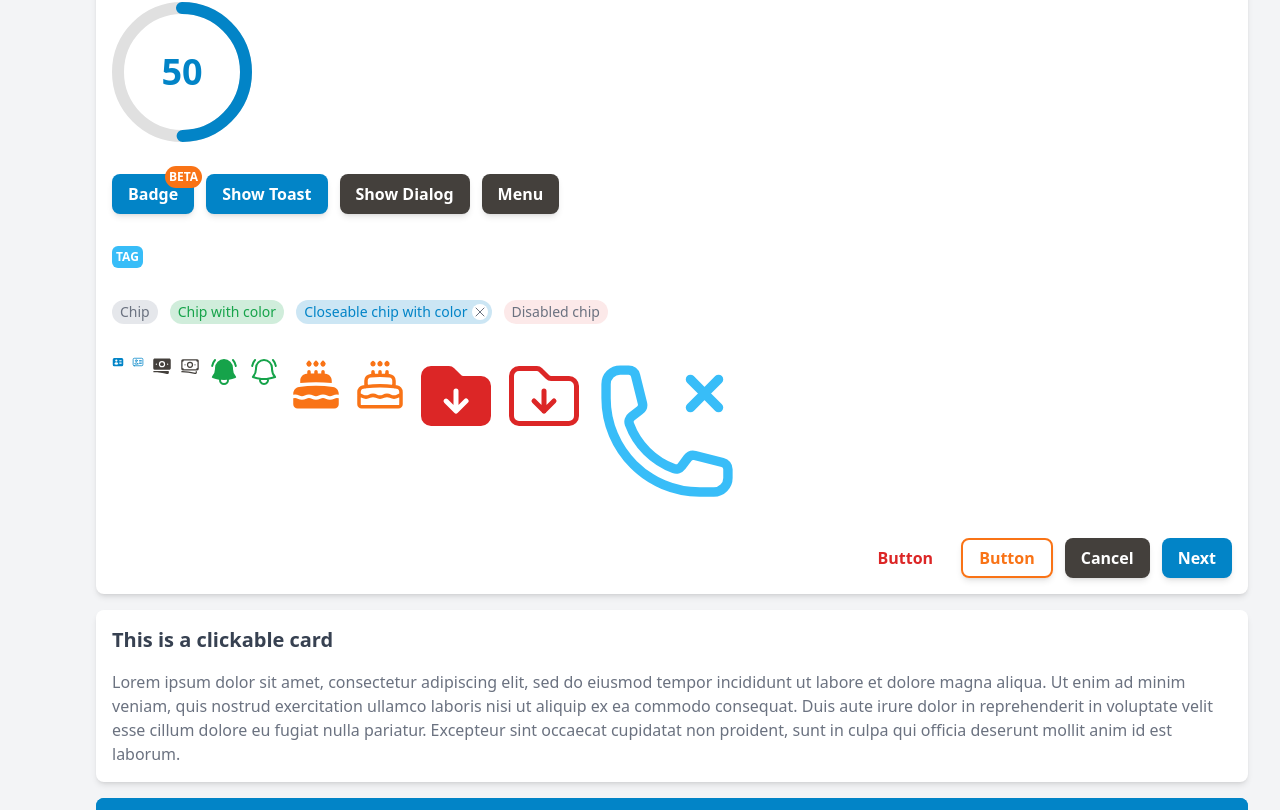
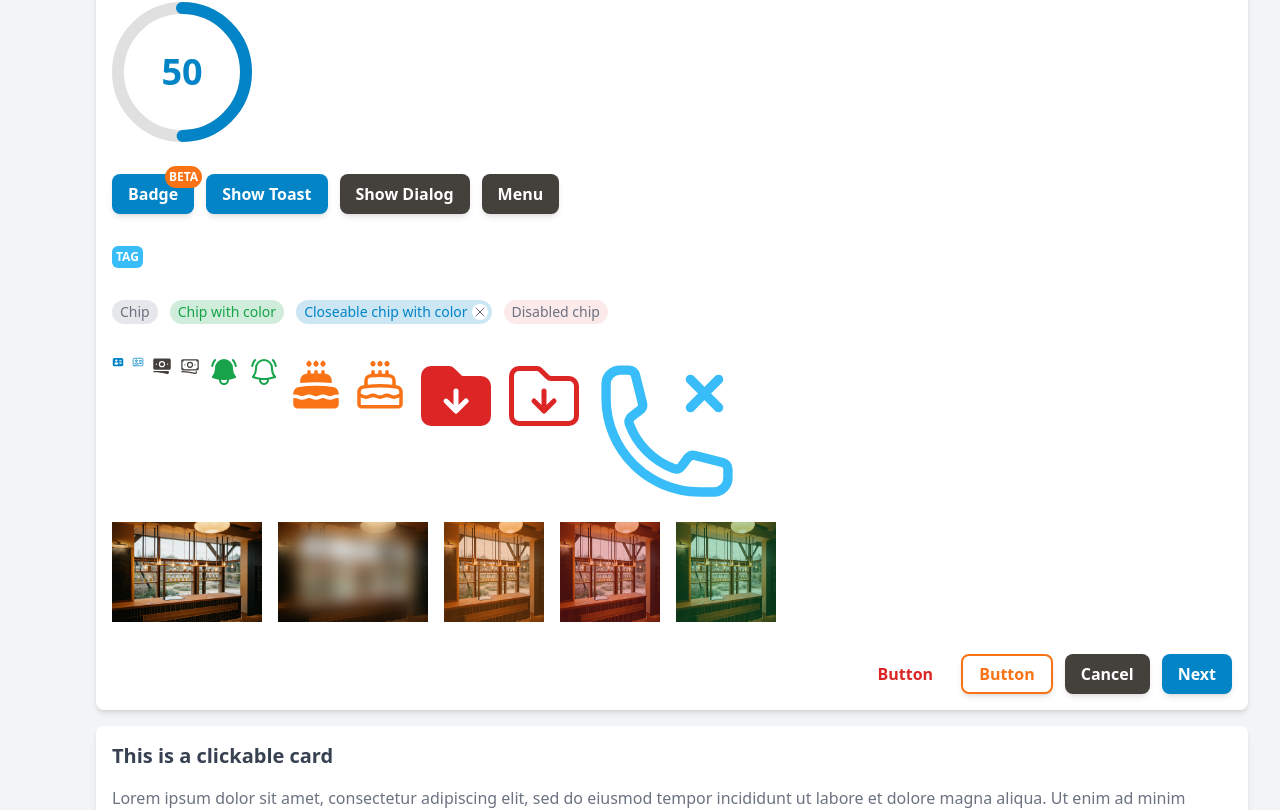
Before and after one commit to vue-loom/vue-loom, a Vue app: page / in a window 1280 px wide. Shown: the part 1051-1861 px from the top of the page. Built offline with nearby package versions, Linux system fonts and the light colour scheme.

Commit message:
Image WIP

```diff
--- a/sandbox/App.vue
+++ b/sandbox/App.vue
@@ -47,6 +47,7 @@
     import VRow from "@/components/Grid/VRow.vue";
     import VCol from "@/components/Grid/VCol.vue";
     import VDivider from "@/components/VDivider.vue";
+    import VImage from "@/components/VImage.vue";
 
     const value: Ref<string | null> = ref(null);
     const myValue: Ref<string | null> = ref(null);
@@ -477,6 +478,12 @@
                                 <VIcon icon="folder-arrow-down" color="danger" size="xl"/>
                                 <VIcon icon="phone-x-mark" color="accent" :size="150"/>
                             </div>
+
+                            <VImage src="assets/images/test.jpg" :width="150"/>
+                            <VImage src="assets/images/test.jpg" blur :width="150"/>
+                            <VImage src="assets/images/test.jpg" aspect-ratio="square" color="warning" :width="100"/>
+                            <VImage src="assets/images/test.jpg" aspect-ratio="square" color="danger" :width="100"/>
+                            <VImage src="assets/images/test.jpg" aspect-ratio="square" color="success" :width="100"/>
                         </div>
                     </template>
                     <template #actions>
--- /dev/null
+++ b/src/components/VImage.vue
@@ -0,0 +1,148 @@
+<script setup lang="ts">
+    import {computed, type ComputedRef, onMounted, type Ref, ref, type StyleValue} from "vue";
+    import {resolveBg} from "@/partials/colors";
+    import {VLoader} from "@";
+
+    interface Props {
+        src: string;
+        aspectRatio?: 'auto' | 'square' | 'video' | null;
+        width?: number | string | null;
+        height?: number | string | null;
+        noRepeat?: boolean;
+        blur?: boolean | 'sm' | 'md' | 'lg' | 'xl' | null;
+        color?: 'primary' | 'secondary' | 'accent' | 'success' | 'warning' | 'danger' | null;
+    }
+
+    const props = withDefaults(defineProps<Props>(), {
+        aspectRatio: null,
+        width: null,
+        height: null,
+        noRepeat: false,
+        blur: false,
+        color: null,
+    });
+
+    const validateProps = (): void => {
+        if (!props.src) {
+            console.warn('When using "VImage", a valid "src" is required.');
+        }
+
+        if (props.aspectRatio && (props.width && props.height)) {
+            console.warn('When using the "aspect-ratio" prop, only either the "width" or the "height" prop should be used, not both.');
+        }
+    };
+
+    const getImageRef = (): string => {
+        const chars = 'abcdefghijklmnopqrstuvwxyz0123456789';
+
+        return `image_${chars.split('').reduce((carry) => carry + chars.charAt(Math.floor(Math.random() * chars.length)), '')}`;
+    }
+
+    const imageId: string = getImageRef();
+    let image: HTMLElement | null = null;
+
+    const setImage = (): void => {
+        image = document.getElementById(imageId);
+    };
+
+    const loading: Ref<boolean> = ref(false);
+
+    const manageLoadingState = () => {
+        if (image) {
+            loading.value = true;
+
+            image.onload = () => {
+                loading.value = false;
+            };
+        }
+    };
+
+    onMounted((): void => {
+        validateProps();
+        setImage();
+        manageLoadingState();
+    });
+
+    const parsedAspectRatio = computed(() => {
+        switch (props.aspectRatio) {
+            case 'square':
+                return 'aspect-square';
+            case 'video':
+                return 'aspect-video';
+            case 'auto':
+                return 'aspect-auto';
+            default:
+                return '';
+        }
+    });
+
+    const parsedBlur = computed(() => {
+        switch (props.blur) {
+            case 'sm':
+                return 'backdrop-blur-sm';
+            case 'md':
+                return 'backdrop-blur-md';
+            case 'lg':
+                return 'backdrop-blur-lg';
+            case 'xl':
+                return 'backdrop-blur-xl';
+            case false:
+                return 'backdrop-blur-none';
+            default:
+                return 'backdrop-blur';
+        }
+    });
+
+    const imageClassObject: ComputedRef<object> = computed(() => ({
+        [parsedAspectRatio.value]: props.aspectRatio,
+    }));
+
+    const butDivClassObject: ComputedRef<object> = computed(() => ({
+        [`${props.color ? resolveBg(props.color) : ''} bg-opacity-30`]: props.color,
+    }));
+
+    const imageStyleObject: ComputedRef<StyleValue> = computed(() => ({
+        width: props.width ? `${props.width}px` : '',
+        height: props.height ? `${props.height}px` : '',
+    }));
+
+    const placeholderSize: ComputedRef<number> = computed(() => {
+        if (props.width && !props.height) {
+            return parseInt(props.width.toString()) / 3;
+        } else if (props.height && !props.width) {
+            return parseInt(props.height.toString()) / 3;
+        } else if (props.height && props.width) {
+            return Math.max(parseInt(props.width.toString()), parseInt(props.height.toString())) / 3;
+        } else if (image) {
+            return Math.max(image.getBoundingClientRect().width, image.getBoundingClientRect().height) / 3;
+        }
+
+        return 30;
+    });
+</script>
+
+<template>
+    <div class="relative" :class="imageClassObject" :style="imageStyleObject">
+        <div class="absolute top-0 left-0 w-full h-full" :class="[parsedBlur, butDivClassObject]"
+             v-if="blur || color"></div>
+        <img
+            class="transition-all duration-150"
+            :id="imageId"
+            :src="src"
+            :alt="src"
+            :class="[imageClassObject, loading ? 'opacity-0' : 'opacity-100']"
+            :style="imageStyleObject"
+        >
+        <div class="absolute top-0 left-0 w-full h-full" v-if="loading">
+            <slot name="placeholder">
+                <div class="flex justify-center items-center w-full h-full">
+                    <VLoader color="primary" :size="placeholderSize"/>
+                </div>
+            </slot>
+        </div>
+    </div>
+</template>
+
+<style scoped>
+
+</style>
--- a/src/components/VLoader.vue
+++ b/src/components/VLoader.vue
@@ -5,7 +5,7 @@
     interface Props {
         color?: string | 'primary' | 'secondary' | 'accent' | 'success' | 'warning' | 'danger',
         width?: 'sm' | 'md' | 'lg' | 'xl',
-        size?: number,
+        size?: number | string,
         overlay?: boolean,
     }
 
```
Also changed, not shown: assets/images/test.jpg (added).
